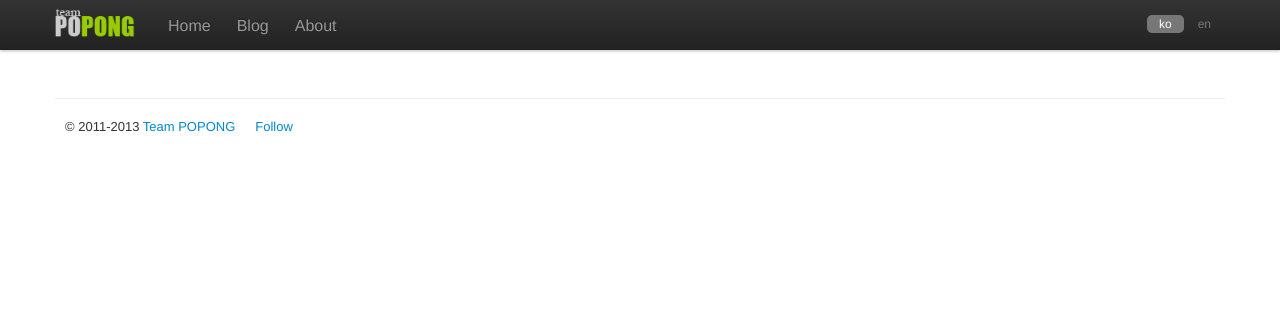
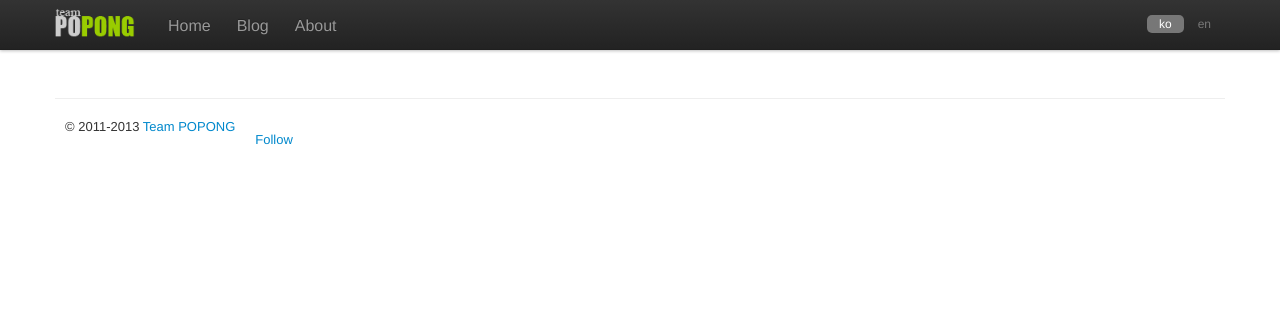
Before and after one commit to teampopong/popong.com1.0, a Flask app: template templates/layout.html in a window 1280 px wide. Shown: the top 310 px of the page. Run offline with Flask 2, Linux system fonts and the light colour scheme; the template is opened without the code that fills it, so the values that code supplies are empty; style sheets or scripts are compiled from the project's sources; some libraries are stand-ins or nearby versions.

Commit message:
Fix position bug on #sociallinks

```diff
--- a/static/css/popong.less
+++ b/static/css/popong.less
@@ -126,13 +126,16 @@ footer > div {
 }
 
 #sociallinks {
+  position: relative;
   #fb {
     float: left;
     margin: 0 10px;
+    width: 76px;
   }
   #tw {
     float: left;
     display: inline-block;
+    position: absolute;
   }
 }
 
```
